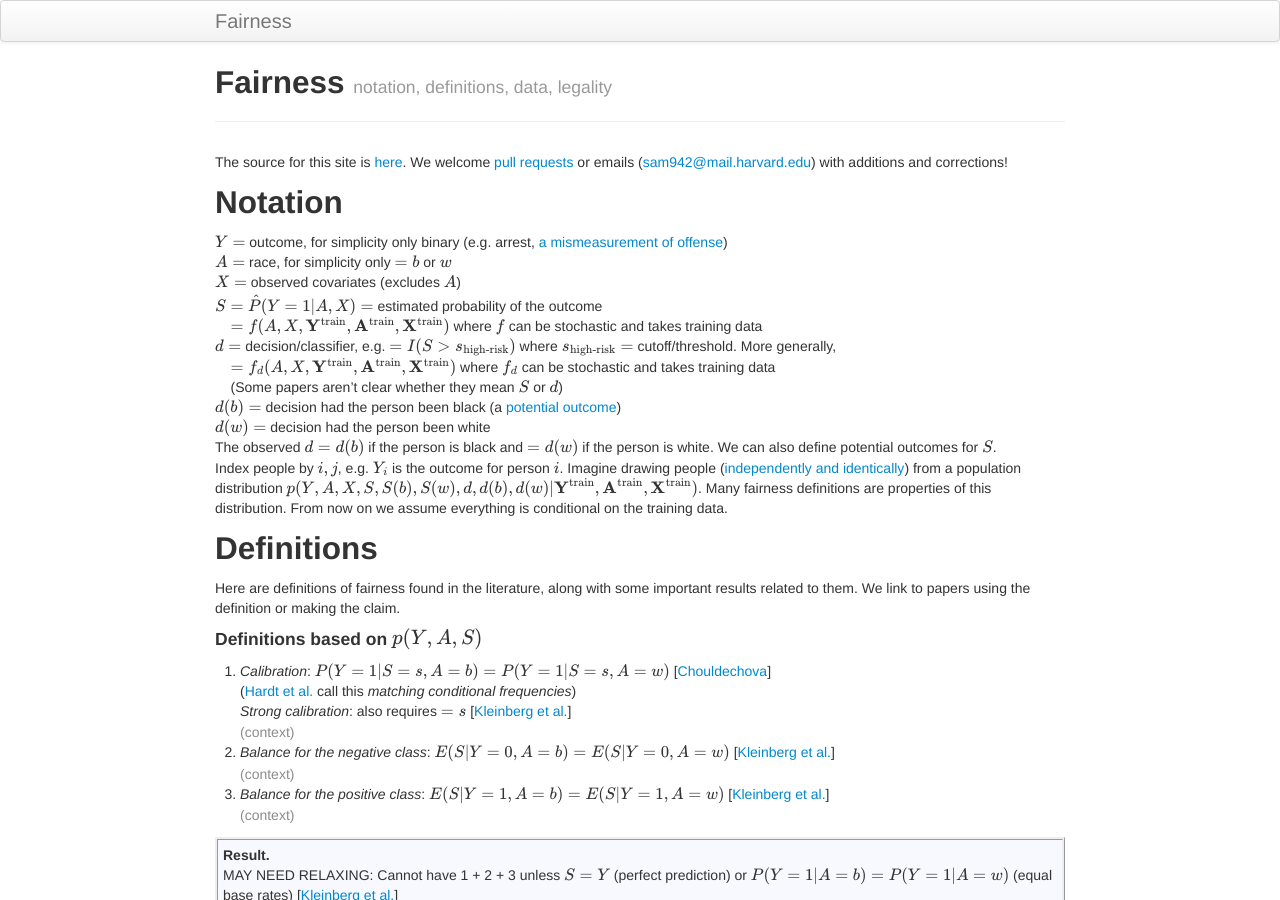
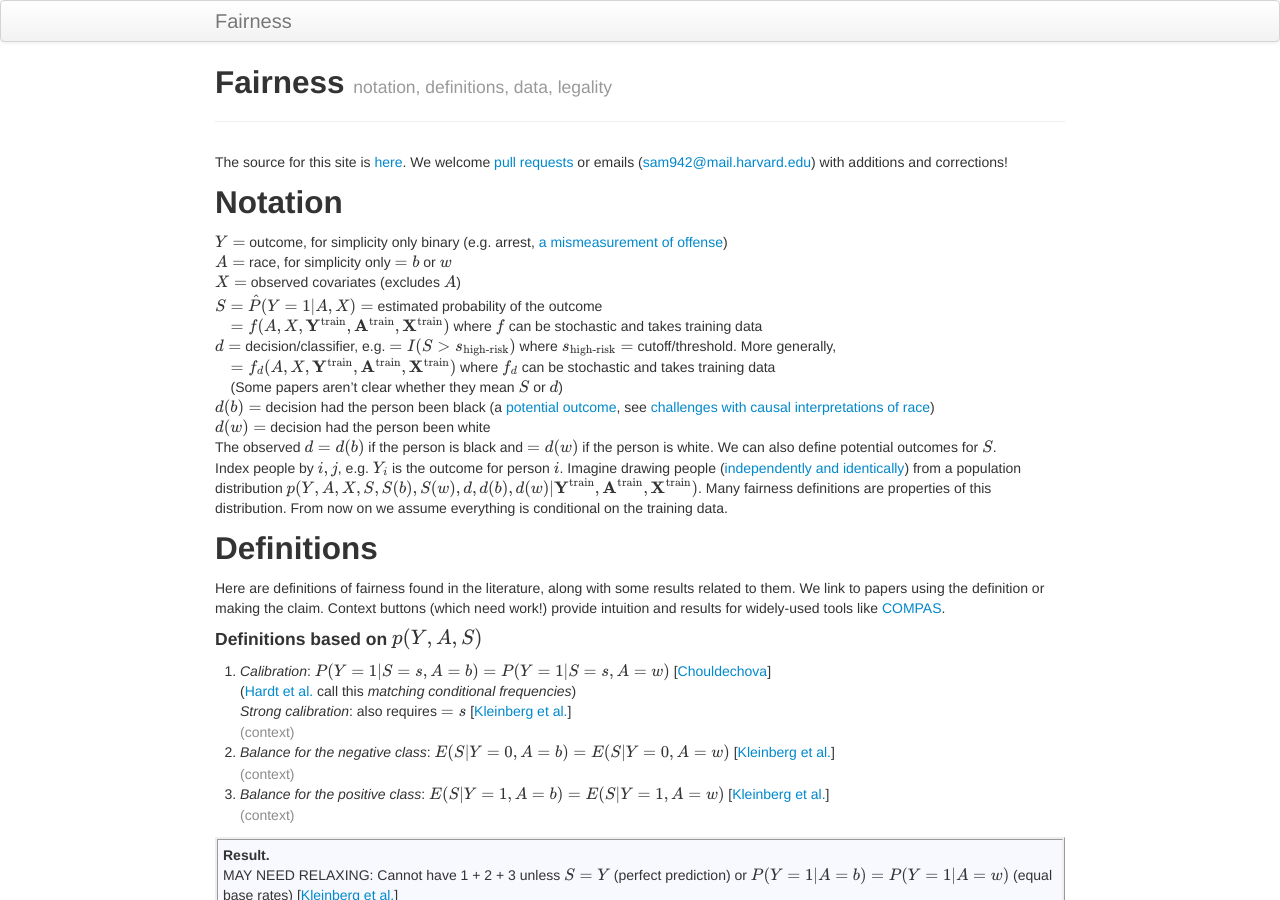
Before and after one commit to dreisman/fairness, a Jekyll site: the page built from index.md, in a window 1280 px wide and 900 px high. Built offline with Jekyll 4.4.1, drawn with Linux system fonts in a browser that asks for light colours; formulas are drawn with MathJax 3; some of the changed text lies outside the part shown.

Commit message:
add simpsons

```diff
--- a/index.md
+++ b/index.md
@@ -16,13 +16,13 @@ $S = \hat{P}(Y = 1 | A, X) =$ estimated probability of the outcome
 $d =$ decision/classifier, e.g. $=I(S > s_{\textrm{high-risk}})$ where $s_{\textrm{high-risk}} =$ cutoff/threshold. More generally,
 &nbsp;&nbsp;&nbsp;&nbsp;$= f_d(A, X, \mathbf{Y}^{\textrm{train}}, \mathbf{A}^{\textrm{train}}, \mathbf{X}^{\textrm{train}})$ where $f_d$ can be stochastic and takes training data
 &nbsp;&nbsp;&nbsp;&nbsp;(Some papers aren't clear whether they mean $S$ or $d$)
-$d(b) =$ decision had the person been black (a [potential outcome](http://stat.cmu.edu/~fienberg/Rubin/Rubin-JASA-05.pdf))
+$d(b) =$ decision had the person been black (a [potential outcome](http://stat.cmu.edu/~fienberg/Rubin/Rubin-JASA-05.pdf), see [challenges with causal interpretations of race](#causal_interp_race))
 $d(w) =$ decision had the person been white
 The observed $d = d(b)$ if the person is black and $= d(w)$ if the person is white. We can also define potential outcomes for $S$.
 Index people by $i,j$, e.g. $Y_i$ is the outcome for person $i$. Imagine drawing people ([independently and identically](https://en.wikipedia.org/wiki/Independent_and_identically_distributed_random_variables)) from a population distribution $p(Y,A,X,S,S(b),S(w),d,d(b),d(w) | \mathbf{Y}^{\textrm{train}}, \mathbf{A}^{\textrm{train}}, \mathbf{X}^{\textrm{train}})$. Many fairness definitions are properties of this distribution. From now on we assume everything is conditional on the training data.
 
 ## Definitions
-Here are definitions of fairness found in the literature, along with some important results related to them. We link to papers using the definition or making the claim.
+Here are definitions of fairness found in the literature, along with some results related to them. We link to papers using the definition or making the claim. Context buttons (which need work!) provide intuition and results for widely-used tools like [COMPAS].
 
 #### Definitions based on $p(Y, A, S)$
 
@@ -164,6 +164,8 @@ So if $P(X = 1 \| A = b) = P(X = 0 \| A = w)$ then we satisfy [parity](#parity).
 
 $$1 = P(d = 1 | A = b, X = 1) \ne P(d = 1 | A = w, X = 1) = 0$$
 
+This is a verson of [Simpson's paradox](https://en.wikipedia.org/wiki/Simpson's_paradox), see p.67-69 of [Blitzstein and Hwang](https://www.crcpress.com/Introduction-to-Probability/Blitzstein-Hwang/p/book/9781466575578).
+
 As [aaronsadventures] puts it:
 > If you know some fact about yourself that makes you think you are not a uniformly random white person, the guarantee can lack bite.
 
@@ -227,7 +229,7 @@ To satisfy this, [Kusner et al.] propose $d$ be a function of non-descendents of
     The causal fairness literature differs on whether $Y$, $d$, or both are included in the causal diagrams. [Nabi and Shpitser] include $d$ in the causal diagrams. [Kusner et al.] include $Y$ in the causal diagrams (even though [they define fairness](#counterfactual_fairness) in terms of effects on $d$). [Kilbertus et al.] include both $Y$ and $d$ in the causal diagrams (in their Figure 2 only).
     </div>
 
-    <div class="textbox" markdown="1">
+    <div class="textbox" markdown="1"><a name="causal_interp_race"></a>
     **Causal interpretation of race.**
     [VanderWeele and Robinson]...
     </div>
```
